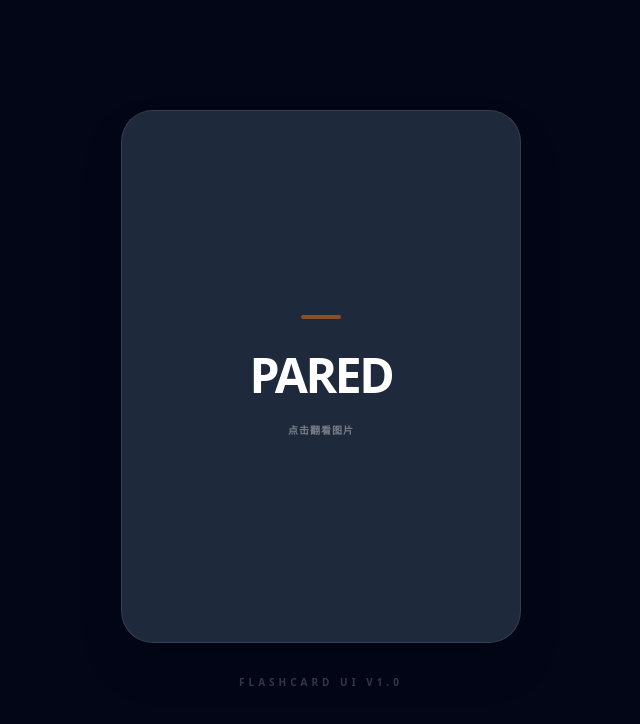
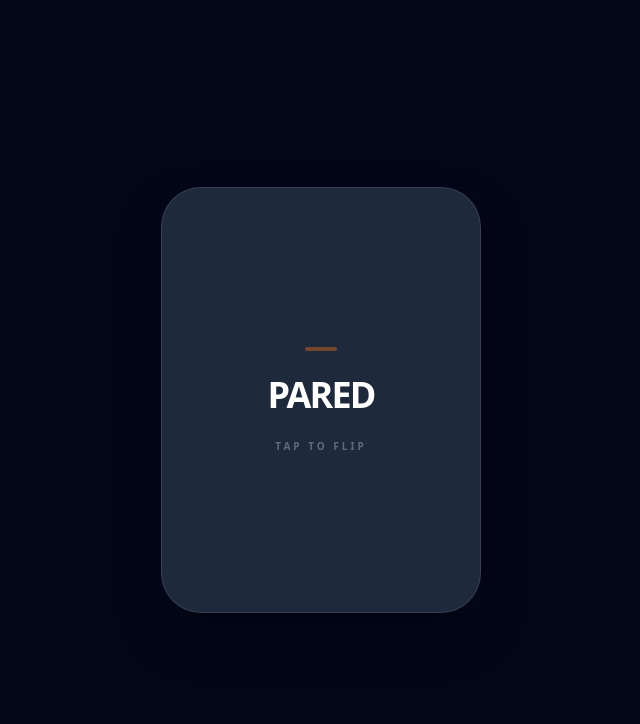
Before and after one commit to u3823433669-ui/es2000.github.io, a React (Vite) app: page / in a window 1280 px wide. Shown: the top 724 px of the page, without its empty margins (319-959 px from the left). Built offline with nearby package versions, Linux system fonts and the light colour scheme.

Commit message:
Update App.tsx

```diff
--- a/App.tsx
+++ b/App.tsx
@@ -5,36 +5,36 @@ const App: React.FC = () => {
   const [isFlipped, setIsFlipped] = useState(false);
   const [imgError, setImgError] = useState(false);
 
-  // 图片路径：Edibujar 文件夹下的 pared.jpg
+  // 确定的路径：Edibujar 文件夹下的 pared.jpg
   const imageUrl = "Edibujar/pared.jpg";
 
   return (
-    <div className="flex flex-col items-center justify-center p-6 w-full max-w-md mx-auto">
+    <div className="flex flex-col items-center justify-center w-full px-6">
       <div
-        className="relative aspect-[3/4] w-full cursor-pointer"
-        style={{ perspective: '2000px' }}
+        className="relative aspect-[3/4] w-full max-w-[320px] cursor-pointer"
+        style={{ perspective: '1200px' }}
         onClick={() => setIsFlipped(!isFlipped)}
       >
         <div
-          className="relative w-full h-full transition-transform duration-500"
+          className="relative w-full h-full transition-transform duration-500 shadow-2xl"
           style={{
             transformStyle: 'preserve-3d',
             transform: isFlipped ? 'rotateY(180deg)' : 'rotateY(0deg)'
           }}
         >
-          {/* 正面：文字 */}
+          {/* 正面：纯文字 */}
           <div
-            className="absolute inset-0 bg-slate-800 border border-white/10 rounded-[2rem] flex flex-col items-center justify-center p-8 shadow-2xl"
+            className="absolute inset-0 bg-[#1e293b] border border-white/10 rounded-[2.5rem] flex flex-col items-center justify-center p-8"
             style={{ backfaceVisibility: 'hidden' }}
           >
-            <div className="w-10 h-1 bg-orange-500/50 rounded-full mb-8"></div>
-            <h2 className="text-5xl font-black tracking-tighter text-white">PARED</h2>
-            <p className="mt-6 text-[10px] opacity-40 font-bold tracking-widest text-white uppercase">点击翻看图片</p>
+            <div className="w-8 h-1 bg-orange-500/40 rounded-full mb-6"></div>
+            <h2 className="text-4xl font-black tracking-tighter text-white">PARED</h2>
+            <p className="mt-6 text-[10px] opacity-30 font-bold tracking-[0.3em] uppercase">TAP TO FLIP</p>
           </div>
 
           {/* 背面：图片 */}
           <div
-            className="absolute inset-0 bg-slate-900 border-2 border-orange-500 rounded-[2rem] overflow-hidden flex items-center justify-center"
+            className="absolute inset-0 bg-[#0f172a] border-2 border-orange-500/50 rounded-[2.5rem] overflow-hidden flex items-center justify-center"
             style={{
               backfaceVisibility: 'hidden',
               transform: 'rotateY(180deg)'
@@ -48,22 +48,20 @@ const App: React.FC = () => {
                 alt="pared"
               />
             ) : (
-              <div className="text-center p-6">
-                <p className="text-orange-400 text-sm font-bold">无法读取图片</p>
-                <p className="text-[10px] mt-2 opacity-50">请检查路径:</p>
-                <code className="text-[10px] block mt-1 opacity-80">{imageUrl}</code>
+              <div className="text-center p-4">
+                <p className="text-orange-400 text-xs font-bold uppercase">Image Not Found</p>
+                <code className="text-[9px] block mt-2 opacity-40 font-mono">Edibujar/pared.jpg</code>
               </div>
             )}
-            <div className="absolute bottom-4 inset-x-0 text-center">
-               <span className="bg-black/70 backdrop-blur-sm px-3 py-1 rounded-full text-[10px] font-bold text-orange-400 border border-white/10 uppercase">
-                  PARED
-               </span>
+
+            <div className="absolute bottom-4 inset-x-0 flex justify-center">
+              <span className="bg-black/60 backdrop-blur-md px-3 py-1 rounded-full text-[9px] font-black text-orange-400 border border-white/5 uppercase tracking-widest">
+                PARED
+              </span>
             </div>
           </div>
         </div>
       </div>
-
-      <p className="mt-8 text-[10px] opacity-20 font-bold tracking-[0.4em] uppercase">Flashcard UI v1.0</p>
     </div>
   );
 };
```
